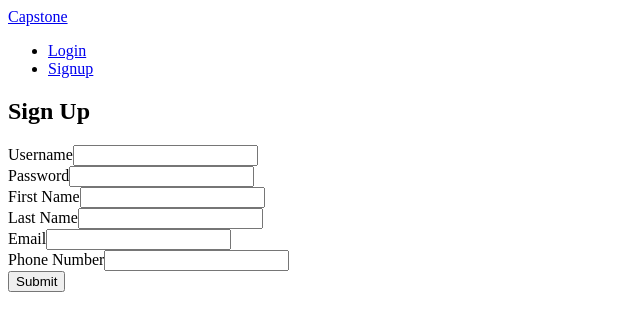
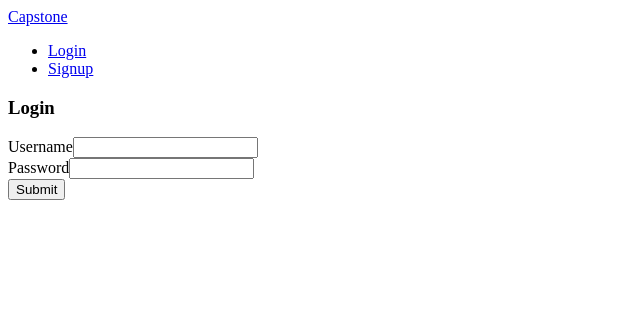
Before and after one commit to malmonte827/capstone-project-two-3a7637df94fb49348af04278bca20253-dev, a React (Vite) app in the folder frontend/: page /login in a window 1280 px wide. Shown: the top 330 px of the page, without its empty margins (0-640 px from the left). Built offline with nearby package versions, Linux system fonts and the light colour scheme; no server answers.

Commit message:
fix: syntax error

```diff
--- a/frontend/src/routes-nav/RoutesList.jsx
+++ b/frontend/src/routes-nav/RoutesList.jsx
@@ -4,14 +4,14 @@ import LoginForm from "../auth/LoginForm"
 import SignupForm from "../auth/SignupForm"
 import Homepage from "../homepage/Homepage"
 
-function RoutesList(login, signup, currentUser){
+function RoutesList({login, signup, currentUser}){
     return(
         <div className="pt-5">
             <Routes>
                 {!currentUser &&
                 <>
-                <Route path="/signup" element={<LoginForm login={login}/>}/>
-                <Route path="/login" element={<SignupForm signup={signup}/>}/>
+                <Route path="/login" element={<LoginForm login={login}/>}/>
+                <Route path="/signup" element={<SignupForm signup={signup}/>}/>
                 </>}
                 <Route path="/" element={<Homepage/>}/>
                 <Route path="*" element={<Navigate to="/"/>}/>
```
